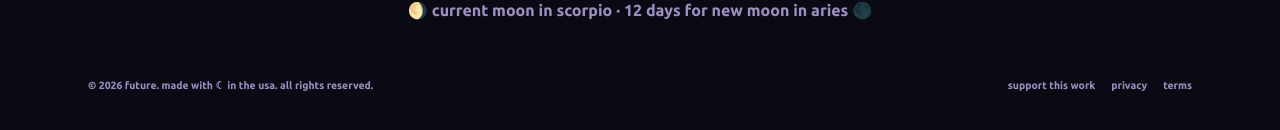
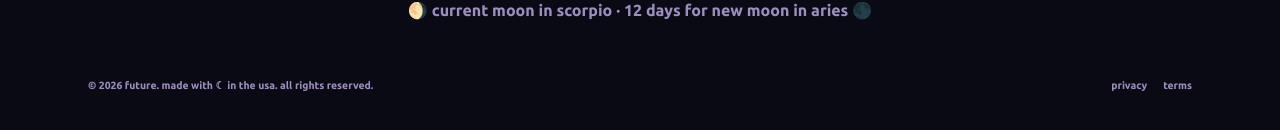
Before and after one commit to future-ai-org/future-ai-app, a Next.js app: page / in a window 1280 px wide. Shown: the part 2608-2738 px from the top of the page. Built offline with nearby package versions, Linux system fonts and the light colour scheme; no server answers; a web font is replaced by a local one.

Commit message:
chore: remove footer link

```diff
--- a/components/layout/Footer.tsx
+++ b/components/layout/Footer.tsx
@@ -37,14 +37,6 @@ export function Footer() {
         <div className="mt-6 flex flex-col sm:flex-row items-center justify-between gap-3 text-center sm:text-left font-bold">
           <p className="text-[0.65rem] text-muted-foreground">{copyrightText}</p>
           <div className="flex items-center gap-4 text-[0.65rem] text-muted-foreground">
-            <Link
-              href="https://donationvonsteinkirchcom.vercel.app/"
-              target="_blank"
-              rel="noopener noreferrer"
-              className="hover:text-foreground/80 transition-colors"
-            >
-              support this work
-            </Link>
             <Link href="/privacy" className="hover:text-foreground/80 transition-colors">Privacy</Link>
             <Link href="/terms" className="hover:text-foreground/80 transition-colors">Terms</Link>
           </div>
```
